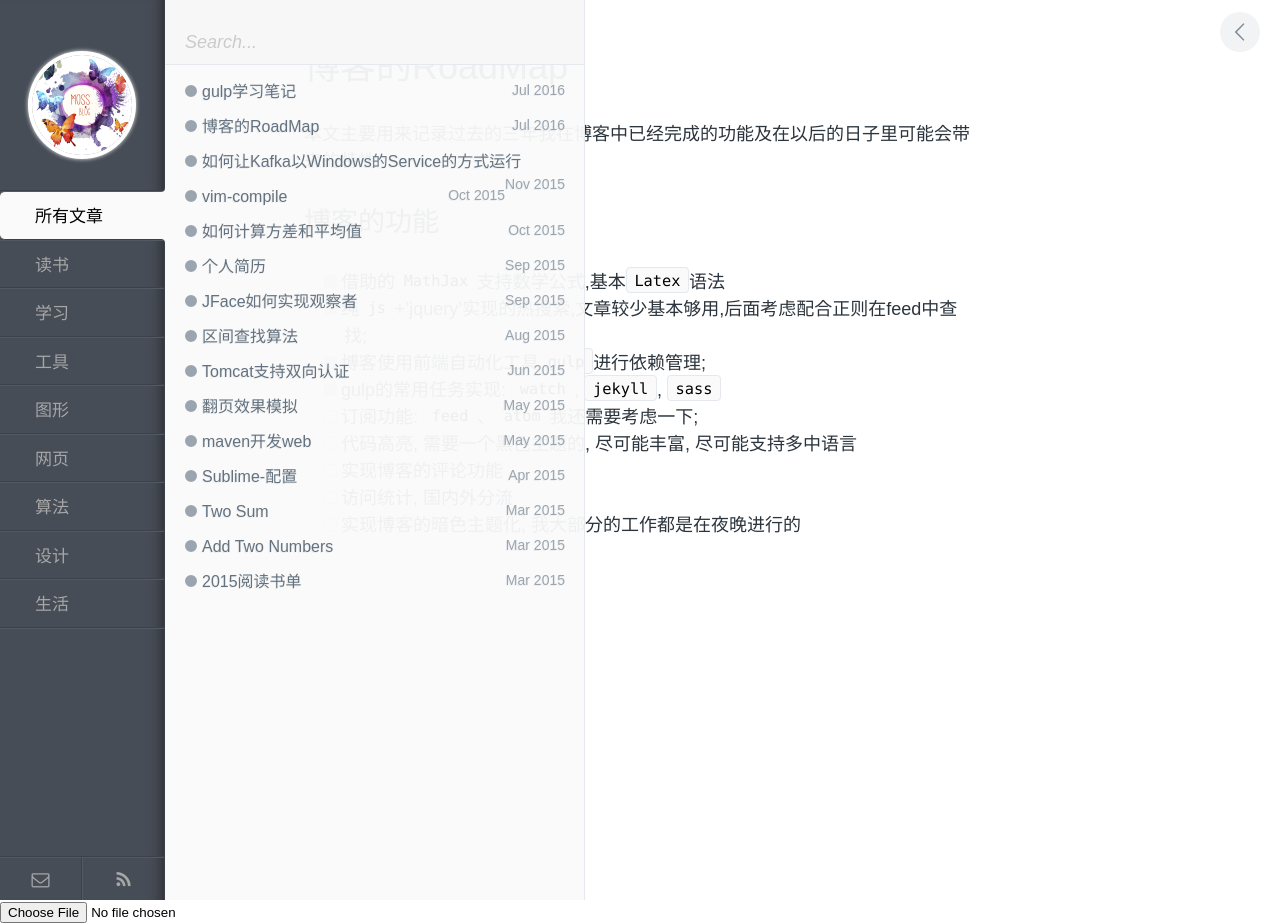
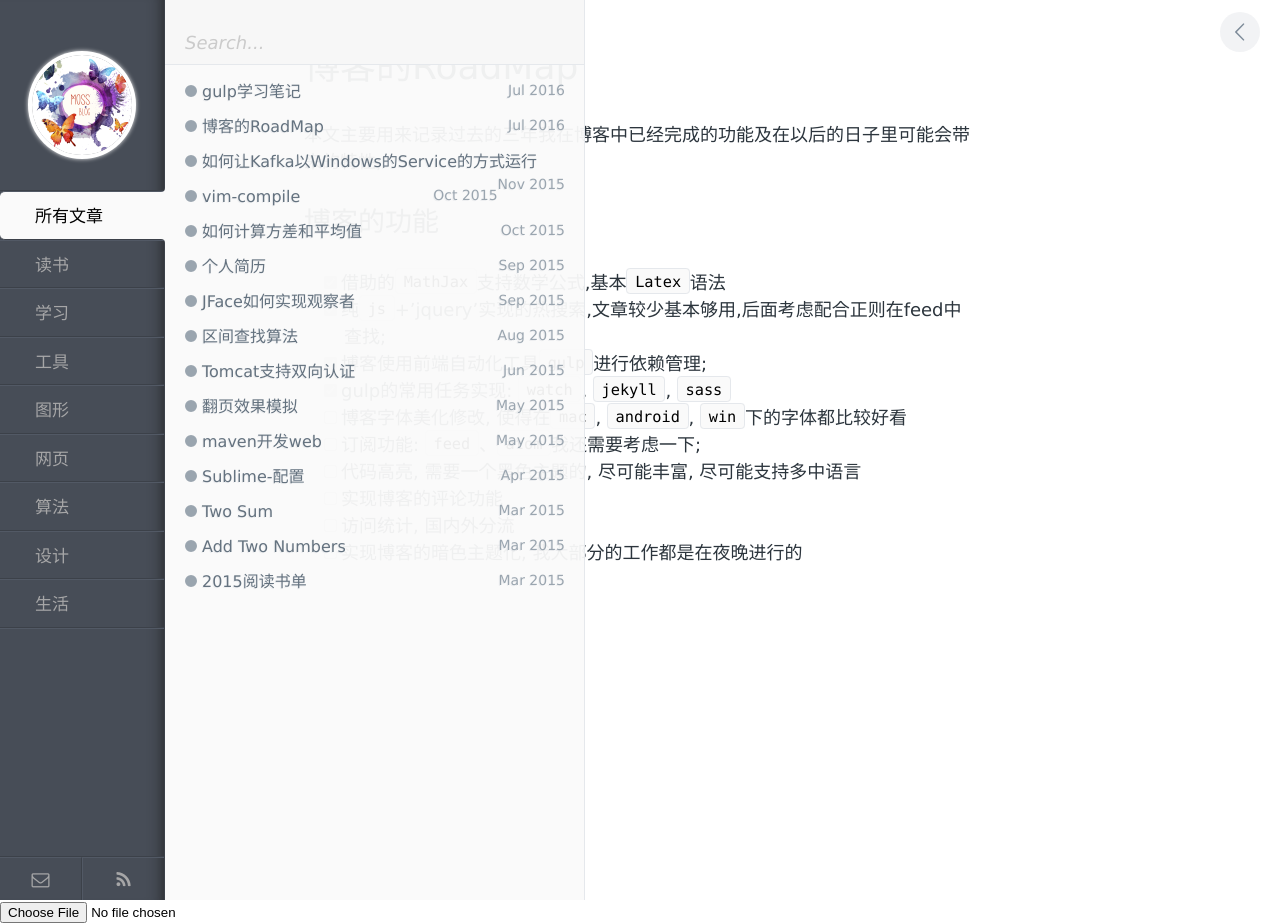
Before and after one commit to aiziyuer/aiziyuer.github.io, a Jekyll site: the page built from _posts/life/2016-07-10-blog-roadmap.markdown, in a window 1280 px wide. Built offline with Jekyll 4.4.1, drawn with Linux system fonts in a browser that asks for light colours.

Commit message:
修改博客的font-family, 解决博客在mac难以入眼的绝症

```diff
--- a/_posts/life/2016-07-10-blog-roadmap.markdown
+++ b/_posts/life/2016-07-10-blog-roadmap.markdown
@@ -17,6 +17,7 @@ published: true
 - [x] 纯`js`+'jquery'实现的热搜索,文章较少基本够用,后面考虑配合正则在feed中查找;
 - [x] 博客使用前端自动化工具`gulp`进行依赖管理;
 - [x] gulp的常用任务实现: `watch`, `jekyll`, `sass`
+- [ ] 博客字体美化修改, 使得在`mac`, `android`, `win`下的字体都比较好看
 - [ ] 订阅功能: `feed`、`atom`我还需要考虑一下;
 - [ ] 代码高亮, 需要一个黑色主题的, 尽可能丰富, 尽可能支持多中语言
 - [ ] 实现博客的评论功能
--- a/assets/_sass/style.scss
+++ b/assets/_sass/style.scss
@@ -123,6 +123,7 @@ html, body {
   height: 100%;
   margin: 0;
   font: 100 16px/1.5 Avenir, sans-serif;
+  font-family: "Lucida Grande", Helvetica, Arial, STXihei, "华文细黑", "Microsoft YaHei", "微软雅黑", sans-serif;
   -webkit-font-smoothing: subpixel-antialiased;
   -webkit-text-size-adjust: none;
   overflow: hidden;
--- a/assets/css/style.css
+++ b/assets/css/style.css
@@ -1,3 +1,4 @@
+@charset "UTF-8";
 /*!--------------------------------*   3-Jekyll Theme
    @author Peiwen Lu (P233)
    https://github.com/P233/3-Jekyll
@@ -31,6 +32,7 @@ html, body {
   height: 100%;
   margin: 0;
   font: 100 16px/1.5 Avenir, sans-serif;
+  font-family: "Lucida Grande", Helvetica, Arial, STXihei, "华文细黑", "Microsoft YaHei", "微软雅黑", sans-serif;
   -webkit-font-smoothing: subpixel-antialiased;
   -webkit-text-size-adjust: none;
   overflow: hidden; }
```
